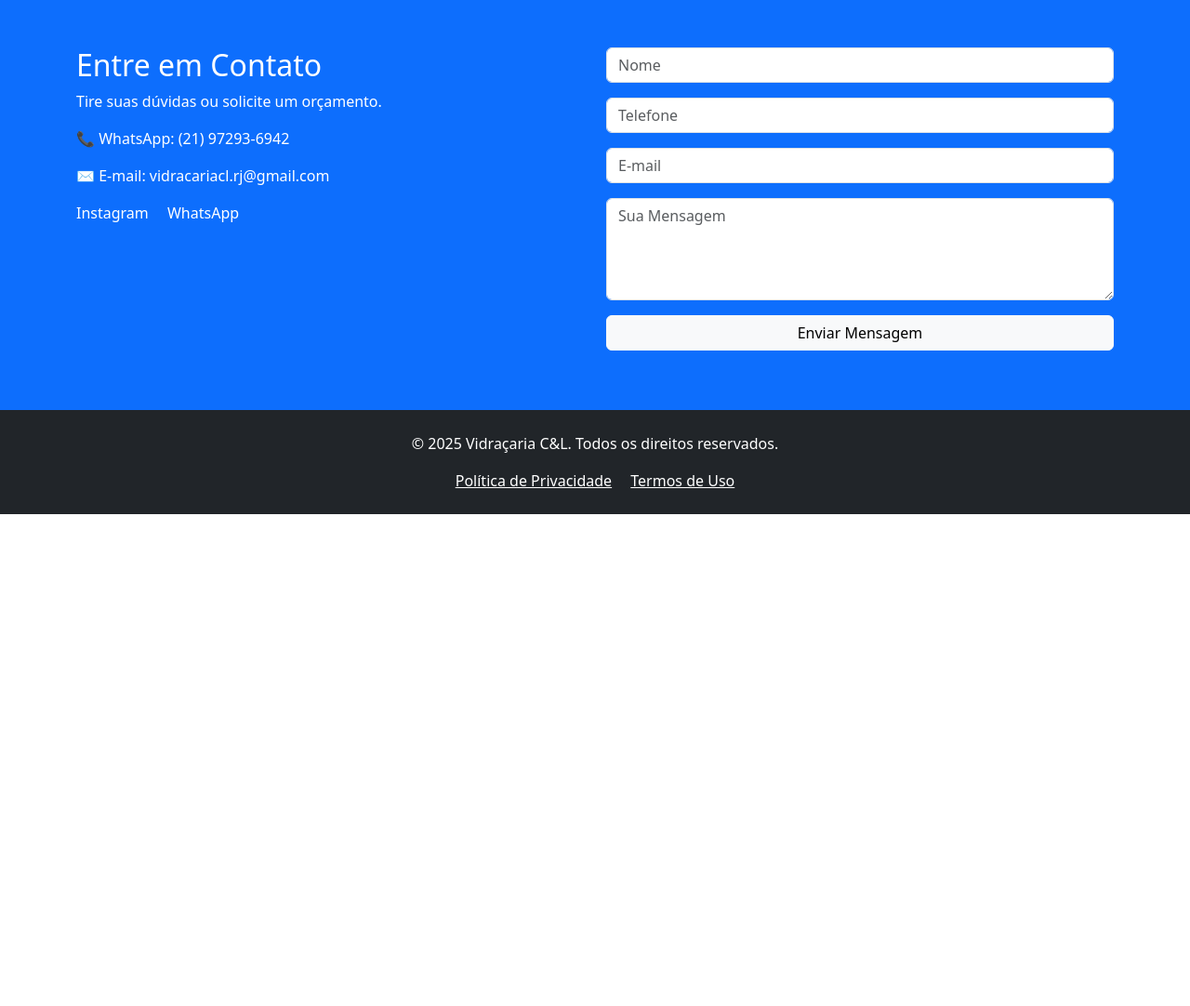
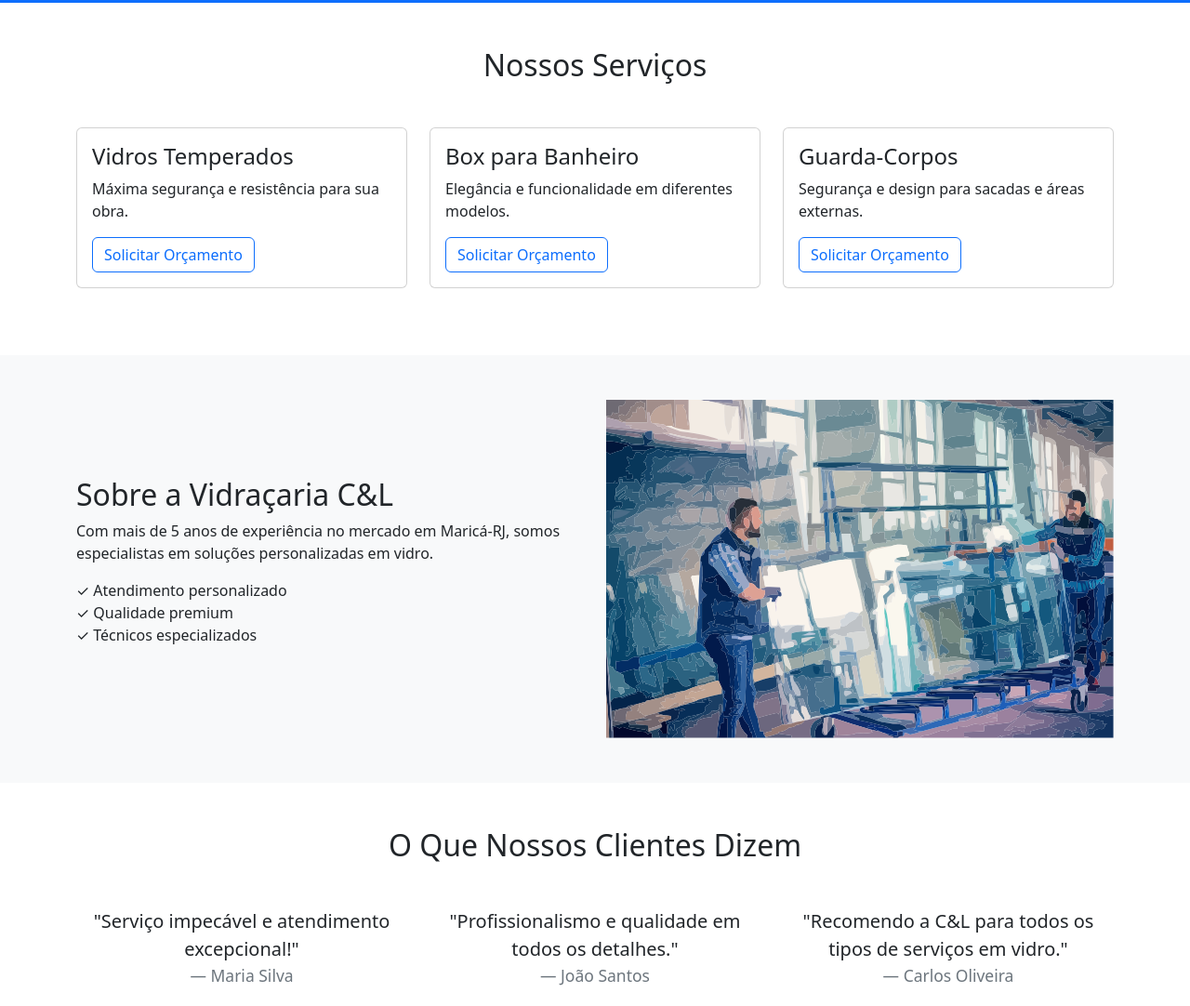
Before and after one commit to Vidracariacl/Vidracaria-C-L, a plain HTML site: page index.html in a window 1280 px wide. Shown: the part 573-1655 px from the top of the page at 93% size. Before the commit the page ends 1126 px from the top, so only its background shows below. Drawn offline with nearby package versions, Linux system fonts and the light colour scheme; some packages are replaced by stand-ins of ours; a script that the page names is missing.

Commit message:
Update index.html

```diff
--- a/index.html
+++ b/index.html
@@ -26,10 +26,7 @@
         </ul>
       </div>
     </div>
-  </nav>
-
-  <!-- Home -->
-  <header id="home" class="bg-primary text-white text-center py-5">
+  </nav>  <!-- Home -->  <header id="home" class="bg-primary text-white text-center py-5">
     <div class="container">
       <div class="row align-items-center">
         <div class="col-lg-6">
@@ -40,23 +37,92 @@
         <div class="col-lg-6">
           <div class="lead-form bg-white p-4 rounded shadow">
             <h3 class="text-dark mb-4">Orçamento Rápido</h3>
-            <form action="https://formsubmit.co/vidracariacl.rj@gmail.com" method="POST" name="contato" netlify>
-              <input type="text" class="form-control mb-3" name="nome" placeholder="Nome" required>
-              <input type="tel" class="form-control mb-3" name="telefone" placeholder="Telefone" required>
-              <input type="email" class="form-control mb-3" name="email" placeholder="E-mail" required>
-              <textarea class="form-control mb-3" name="mensagem" placeholder="Descrição do Serviço"></textarea>
+            <form id="leadForm">
+              <input type="text" class="form-control mb-3" placeholder="Nome" required>
+              <input type="tel" class="form-control mb-3" placeholder="Telefone" required>
+              <input type="email" class="form-control mb-3" placeholder="E-mail" required>
+              <textarea class="form-control mb-3" placeholder="Descrição do Serviço"></textarea>
               <button type="submit" class="btn btn-primary w-100">Enviar</button>
             </form>
           </div>
         </div>
       </div>
     </div>
-  </header>
-
-  <!-- Outros conteúdos continuam iguais -->
-
-  <!-- Contato -->
-  <section id="contato" class="bg-primary text-white py-5">
+  </header>  <!-- Serviços -->  <section id="servicos" class="py-5">
+    <div class="container">
+      <h2 class="text-center mb-5">Nossos Serviços</h2>
+      <div class="row">
+        <div class="col-md-4 mb-4">
+          <div class="card h-100">
+            <div class="card-body">
+              <h4>Vidros Temperados</h4>
+              <p>Máxima segurança e resistência para sua obra.</p>
+              <a href="#contato" class="btn btn-outline-primary">Solicitar Orçamento</a>
+            </div>
+          </div>
+        </div>
+        <div class="col-md-4 mb-4">
+          <div class="card h-100">
+            <div class="card-body">
+              <h4>Box para Banheiro</h4>
+              <p>Elegância e funcionalidade em diferentes modelos.</p>
+              <a href="#contato" class="btn btn-outline-primary">Solicitar Orçamento</a>
+            </div>
+          </div>
+        </div>
+        <div class="col-md-4 mb-4">
+          <div class="card h-100">
+            <div class="card-body">
+              <h4>Guarda-Corpos</h4>
+              <p>Segurança e design para sacadas e áreas externas.</p>
+              <a href="#contato" class="btn btn-outline-primary">Solicitar Orçamento</a>
+            </div>
+          </div>
+        </div>
+      </div>
+    </div>
+  </section>  <!-- Sobre Nós -->  <section id="sobre" class="bg-light py-5">
+    <div class="container">
+      <div class="row align-items-center">
+        <div class="col-lg-6">
+          <h2>Sobre a Vidraçaria C&L</h2>
+          <p>Com mais de 5 anos de experiência no mercado em Maricá-RJ, somos especialistas em soluções personalizadas em vidro.</p>
+          <ul class="list-unstyled">
+            <li>✓ Atendimento personalizado</li>
+            <li>✓ Qualidade premium</li>
+            <li>✓ Técnicos especializados</li>
+          </ul>
+        </div>
+        <div class="col-lg-6">
+          <img src="galpao.svg" alt="Vidraçaria C&L" class="img-fluid">
+        </div>
+      </div>
+    </div>
+  </section>  <!-- Depoimentos -->  <section class="py-5">
+    <div class="container text-center">
+      <h2 class="mb-5">O Que Nossos Clientes Dizem</h2>
+      <div class="row">
+        <div class="col-md-4">
+          <blockquote class="blockquote">
+            <p>"Serviço impecável e atendimento excepcional!"</p>
+            <footer class="blockquote-footer">Maria Silva</footer>
+          </blockquote>
+        </div>
+        <div class="col-md-4">
+          <blockquote class="blockquote">
+            <p>"Profissionalismo e qualidade em todos os detalhes."</p>
+            <footer class="blockquote-footer">João Santos</footer>
+          </blockquote>
+        </div>
+        <div class="col-md-4">
+          <blockquote class="blockquote">
+            <p>"Recomendo a C&L para todos os tipos de serviços em vidro."</p>
+            <footer class="blockquote-footer">Carlos Oliveira</footer>
+          </blockquote>
+        </div>
+      </div>
+    </div>
+  </section>  <!-- Contato -->  <section id="contato" class="bg-primary text-white py-5">
     <div class="container">
       <div class="row">
         <div class="col-lg-6">
@@ -72,27 +138,21 @@
           </div>
         </div>
         <div class="col-lg-6">
-          <form action="https://formsubmit.co/vidracariacl.rj@gmail.com" method="POST" name="contato" netlify>
-            <input type="text" class="form-control mb-3" name="nome" placeholder="Nome" required>
-            <input type="tel" class="form-control mb-3" name="telefone" placeholder="Telefone" required>
-            <input type="email" class="form-control mb-3" name="email" placeholder="E-mail" required>
-            <textarea class="form-control mb-3" name="mensagem" placeholder="Sua Mensagem" rows="4" required></textarea>
+          <form>
+            <input type="text" class="form-control mb-3" placeholder="Nome" required>
+            <input type="tel" class="form-control mb-3" placeholder="Telefone" required>
+            <input type="email" class="form-control mb-3" placeholder="E-mail" required>
+            <textarea class="form-control mb-3" placeholder="Sua Mensagem" rows="4" required></textarea>
             <button type="submit" class="btn btn-light w-100">Enviar Mensagem</button>
           </form>
         </div>
       </div>
     </div>
-  </section>
-
-  <!-- Rodapé -->
-  <footer class="bg-dark text-white py-4">
+  </section>  <!-- Rodapé -->  <footer class="bg-dark text-white py-4">
     <div class="container text-center">
       <p>&copy; 2025 Vidraçaria C&L. Todos os direitos reservados.</p>
       <a href="#" class="text-white me-3">Política de Privacidade</a>
       <a href="#" class="text-white">Termos de Uso</a>
     </div>
-  </footer>
-
-  <script src="scripts.js"></script>
-</body>
+  </footer>  <script src="scripts.js"></script></body>
 </html>
```
